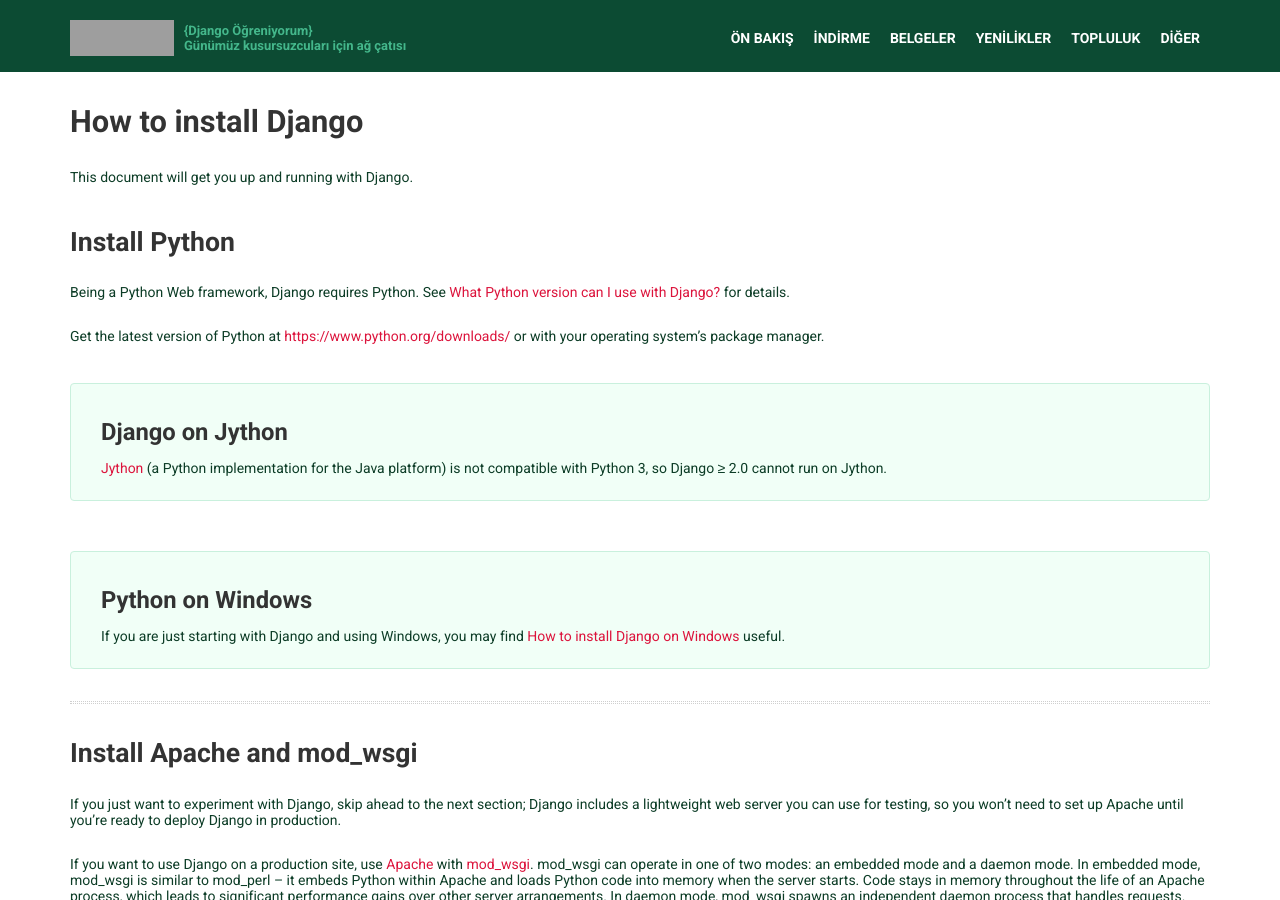
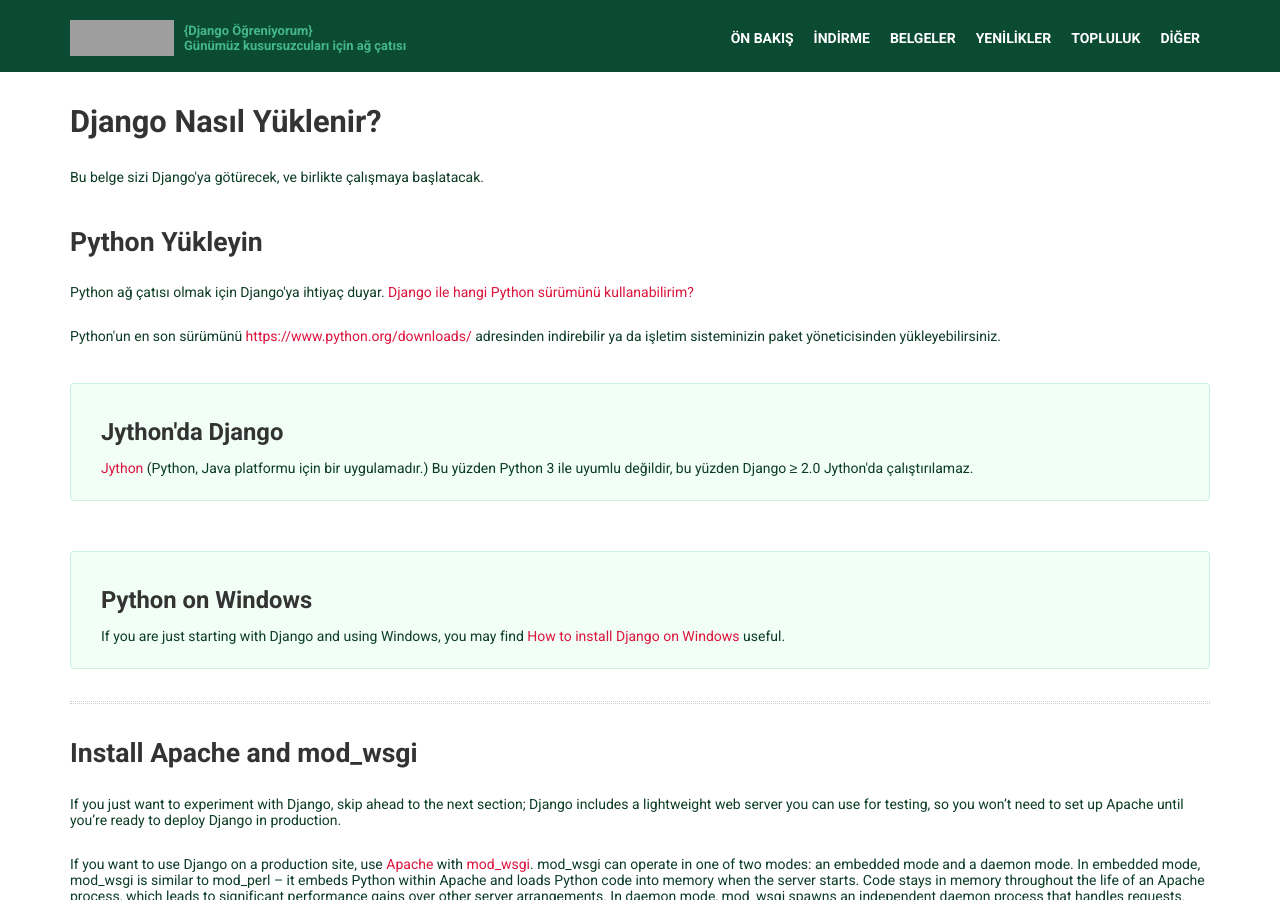
Before and after one commit to djangoogreniyorum/djangoogreniyorum.github.io, a Jekyll site: the page built from belgeler/2.0/basliklar/kurulum.html, in a window 1280 px wide and 900 px high. Built offline with Jekyll 4.4.1, drawn with Linux system fonts in a browser that asks for light colours; grey boxes are pictures that could not be loaded.

Commit message:
Update kurulum.html
Devam edilecek.

```diff
--- a/belgeler/2.0/basliklar/kurulum.html
+++ b/belgeler/2.0/basliklar/kurulum.html
@@ -3,14 +3,13 @@
 title: Kurulum - Django Öğreniyorum
 ---
 <div data-gnl="kaplama">
-  <h1>How to install Django</h1>
-  <p>This document will get you up and running with Django.</p>
-  <h2>Install Python</h2>
-  <p>Being a Python Web framework, Django requires Python. See <a href="#">What Python version can I use with Django?</a> for details.</p>
-  <p>Get the latest version of Python at <a href="https://www.python.org/downloads/">https://www.python.org/downloads/</a> or with your operating system’s package manager.</p>
-  <div data-bilget="genel">
-    <h3>Django on Jython</h3>
-    <p><a href="#">Jython</a> (a Python implementation for the Java platform) is not compatible with Python 3, so Django ≥ 2.0 cannot run on Jython.</p>
+  <h1>Django Nasıl Yüklenir?</h1>
+  <p>Bu belge sizi Django'ya götürecek, ve birlikte çalışmaya başlatacak.</p>
+  <h2>Python Yükleyin</h2>
+  <p>Python ağ çatısı olmak için Django'ya ihtiyaç duyar.  <a href="#">Django ile hangi Python sürümünü kullanabilirim?</a> </p>
+<p>Python'un en son sürümünü <a href="https://www.python.org/downloads/">https://www.python.org/downloads/</a> adresinden indirebilir ya da işletim sisteminizin paket yöneticisinden yükleyebilirsiniz.</p>  <div data-bilget="genel">
+    <h3>Jython'da Django</h3>
+    <p><a href="#">Jython</a> (Python, Java platformu için bir uygulamadır.) Bu yüzden Python 3 ile uyumlu değildir, bu yüzden Django ≥ 2.0 Jython'da çalıştırılamaz.</p>
   </div>
   <div data-bilget="genel">
     <h3>Python on Windows</h3>
```
